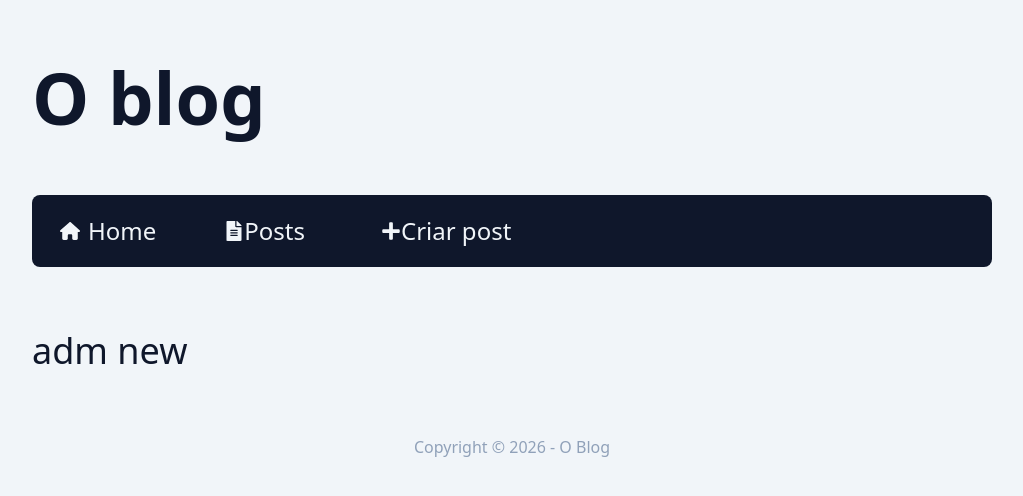
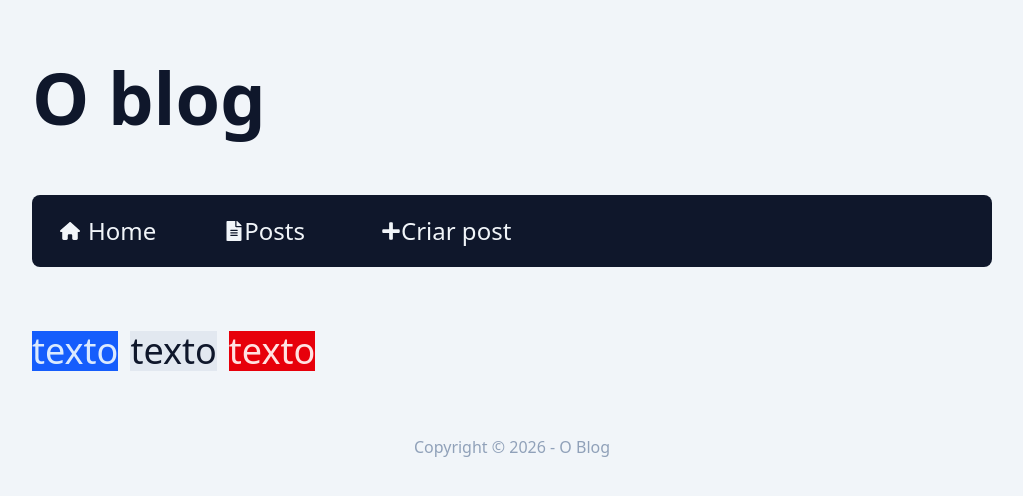
Before and after one commit to iamT0ddykk/O-Blog, a Next.js app: page /admin/post/new in a window 1280 px wide. Shown: the top 496 px of the page, without its empty margins (128-1151 px from the left). Built offline with nearby package versions, Linux system fonts and the light colour scheme.

Commit message:
variantes add

```diff
--- a/src/Components/Button/index.tsx
+++ b/src/Components/Button/index.tsx
@@ -1,9 +1,31 @@
-import React from "react";
+import clsx from "clsx";
+
+type ButtonVariants = "default" | "ghost" | "danger";
+type ButtonSizes = "sm" | "md" | "lg";
 
 type ButtonProps = {
-  children: React.ReactNode;
+  variant?: ButtonVariants;
+  size?: ButtonSizes;
 } & React.ComponentProps<"button">;
 
-export function Button({ children }: ButtonProps) {
-  return <></>;
+export function Button({
+  variant = "default",
+  size = "md",
+  ...props
+}: ButtonProps) {
+  const buttonVariants: Record<ButtonVariants, string> = {
+    default: clsx("bg-blue-600 text-blue-100"),
+    ghost: clsx("bg-slate-200 text-slate-900"),
+    danger: clsx("bg-red-600 text-red-100"),
+  };
+
+  const buttonSizes: Record<ButtonSizes, string> = {
+    sm: clsx(""),
+    md: clsx(""),
+    lg: clsx(""),
+  };
+
+  const buttonClasses = clsx(buttonVariants[variant], buttonSizes[size]);
+
+  return <button className={buttonClasses} {...props} />;
 }
--- a/src/app/admin/post/new/page.tsx
+++ b/src/app/admin/post/new/page.tsx
@@ -1,9 +1,15 @@
+import { Button } from "@/src/Components/Button";
+
 export const dynamic = "force-dynamic";
 
 export default async function AdminPostNewPage() {
   return (
     <>
-      <div className="text-4xl py-16">adm new</div>
+      <div className="text-4xl flex gap-3 py-16">
+        <Button variant="default">texto</Button>
+        <Button variant="ghost">texto</Button>
+        <Button variant="danger">texto</Button>
+      </div>
     </>
   );
 }
```
